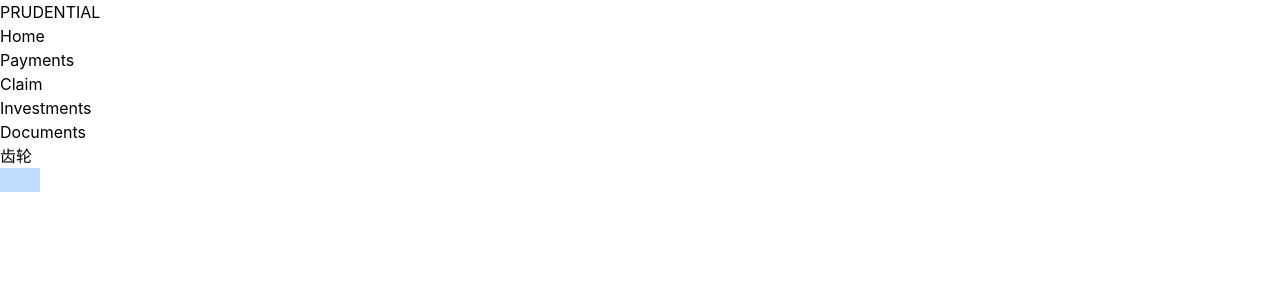
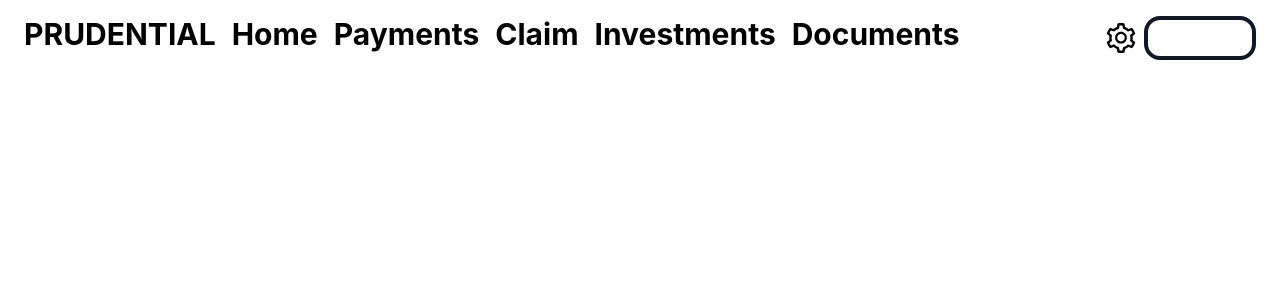
Before and after one commit to caiwenguo1314/questionnaire_exercise_app, a React (Create React App) app: page /form in a window 1280 px wide. Shown: the top 300 px of the page. Built offline with nearby package versions, Linux system fonts and the light colour scheme.

Commit message:
完成LAYOUT 外围结构 写了tailwindcss-log

```diff
--- a/package.json
+++ b/package.json
@@ -3,6 +3,7 @@
   "version": "0.1.0",
   "private": true,
   "dependencies": {
+    "@ant-design/icons": "^6.0.0",
     "@testing-library/dom": "^9.3.3",
     "@testing-library/jest-dom": "^5.17.0",
     "@testing-library/react": "^13.4.0",
--- a/src/components/layout/PageLayout.tsx
+++ b/src/components/layout/PageLayout.tsx
@@ -1,14 +1,15 @@
+import { SettingOutlined } from "@ant-design/icons";
 import React from "react";
 import { Outlet, useNavigate, useLocation } from "react-router-dom";
 
 export default function PageLayout() {
   return (
     <div>
-      <header>
+      <header className="mt-4">
         {/* 最外层div */}
-        <div>
+        <div className="flex justify-between mx-6 text-3xl">
           {/* 导航条外层div */}
-          <div>
+          <div className="flex gap-4 font-bold">
             <div>PRUDENTIAL</div>
             <div>Home</div>
             <div>Payments</div>
@@ -17,19 +18,17 @@
             <div>Documents</div>
           </div>
           {/* 搜索外层div */}
-          <div>
-            <div>齿轮</div>
+          <div >
+            <SettingOutlined className="text-3xl"/>
             <input
               type="text"
               title="My profile"
-              className="w-10 bg-blue-200 "
+              className="w-28 border-4 border-gray-900 rounded-2xl ml-2 "
             />
           </div>
         </div>
         {/* 步骤调div */}
-        <div>
-
-        </div>
+        <div></div>
       </header>
     </div>
   );
```
Also changed, not shown: 2 other files (tests, documents, lock files or other folders).
